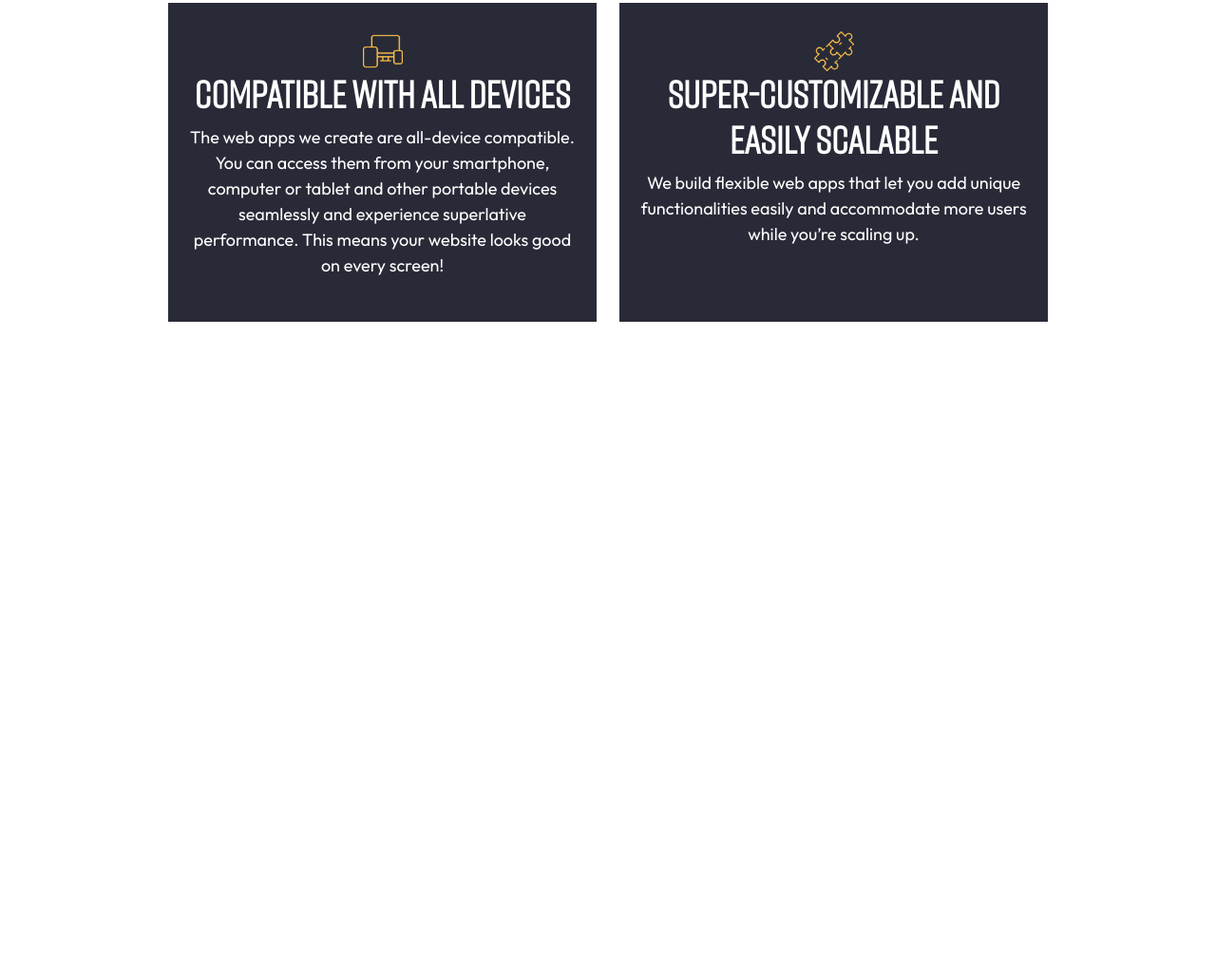
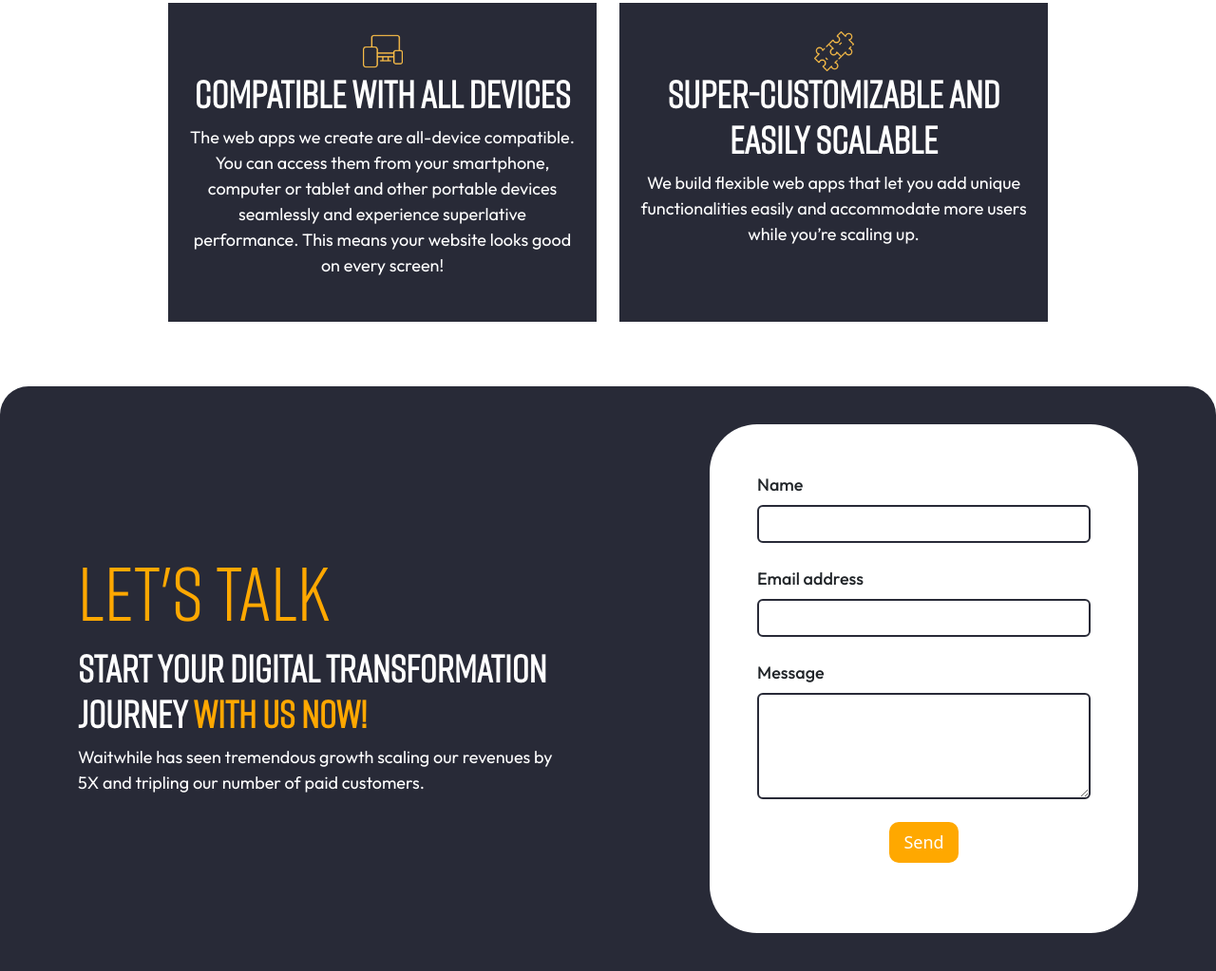
Before and after one commit to Aniket7726/Website-Development-Plan, a plain HTML site: page index.html in a window 1280 px wide. Shown: the part 1312-2335 px from the top of the page at 95% size. Before the commit the page ends 1719 px from the top, so only its background shows below. Drawn offline with nearby package versions, Linux system fonts and the light colour scheme.

Commit message:
New Contact Section added and Fade animations also added to make it full animative

```diff
--- a/CSS/style.scss
+++ b/CSS/style.scss
@@ -152,3 +152,55 @@ nav{
     }
 
 }
+
+.contact{
+    background-color: $boxbg;
+    padding: 40px 0px;
+    border-top-right-radius: 30px;
+    border-top-left-radius: 30px;
+    overflow: hidden;
+    h1{
+        font-size: $bigfont;
+        color: $font-color;
+        font-family: $fonthead;
+        font-family: 600;
+    }
+    h5{
+        font-family: $fonthead;
+        font-size: $headfont;
+        color: $whitecolor;
+        font-family: $fonthead;
+        width: 80%;
+        font-weight: 600;
+        span{
+            color: $font-color;
+        }
+    }
+    p{
+        font-family: $fontpara;
+        font-size: $parafont;
+        color: $whitecolor;
+        width: 80%;
+    }
+    .form_box{
+        background-color: #fff;
+        padding: 50px;
+        border-radius: 50px;
+        label{
+            font-family: $fontparamedium;
+            font-size: $parafont;
+        }
+        input{
+            border: 2px solid $boxbg;
+        }
+        textarea{
+            border: 2px solid $boxbg;
+        }
+        button{
+            @include button_appear();
+            a{
+                @include a_button();
+            }
+        }
+    }
+}
--- a/index.html
+++ b/index.html
@@ -36,7 +36,7 @@
                             <a class="nav-link" href="#">Services</a>
                         </li>
                         <li class="nav-item mx-4">
-                            <a class="nav-link" href="#">Contact</a>
+                            <a class="nav-link" href="#contact">Contact</a>
                         </li>
                     </ul>
                 </div>
@@ -111,7 +111,44 @@
             </div>
         </section>
 
+        <section class="contact" id="contact">
+            <div class="container">
+                <div class="row">
+                    <div class="col-lg-7 col-12 col-md-12 d-flex justify-content-center flex-column" data-aos="fade-up" data-aos-delay="200" data-aos-duration="800">
+                        <h1>LET'S TALK</h1>
+                        <h5>Start your digital transformation Journey <span>with us now!</span></h5>
+                        <p>Waitwhile has seen tremendous growth scaling our revenues by 5X and tripling our number of paid customers.</p>
+                    </div>
+                    <div class="col-lg-5 col-12 col-md-12" data-aos="fade-left" data-aos-delay="200" data-aos-duration="800">
+                        <div class="form_box">
+                            <form>
+                                <!-- Name input -->
+                                <div class="form-outline mb-4">
+                                  <label class="form-label" for="form4Example1">Name</label>
+                                  <input type="text" id="form4Example1" class="form-control" />
+                                </div>
 
+                                <!-- Email input -->
+                                <div class="form-outline mb-4">
+                                  <label class="form-label" for="form4Example2">Email address</label>
+                                  <input type="email" id="form4Example2" class="form-control" />
+                                </div>
+
+                                <!-- Message input -->
+                                <div class="form-outline mb-4">
+                                  <label class="form-label" for="form4Example3">Message</label>
+                                  <textarea class="form-control" id="form4Example3" rows="4"></textarea>
+                                </div>
+                                <!-- Submit button -->
+                                <div class="d-flex justify-content-center">
+                                    <button type="button" class="mb-4"><a href="">Send</a></button>
+                                </div>
+                              </form>
+                        </div>
+                    </div>
+                </div>
+            </div>
+        </section>
 
     </main>
 
```
Also changed, not shown: CSS/style.css, 1 other file.
